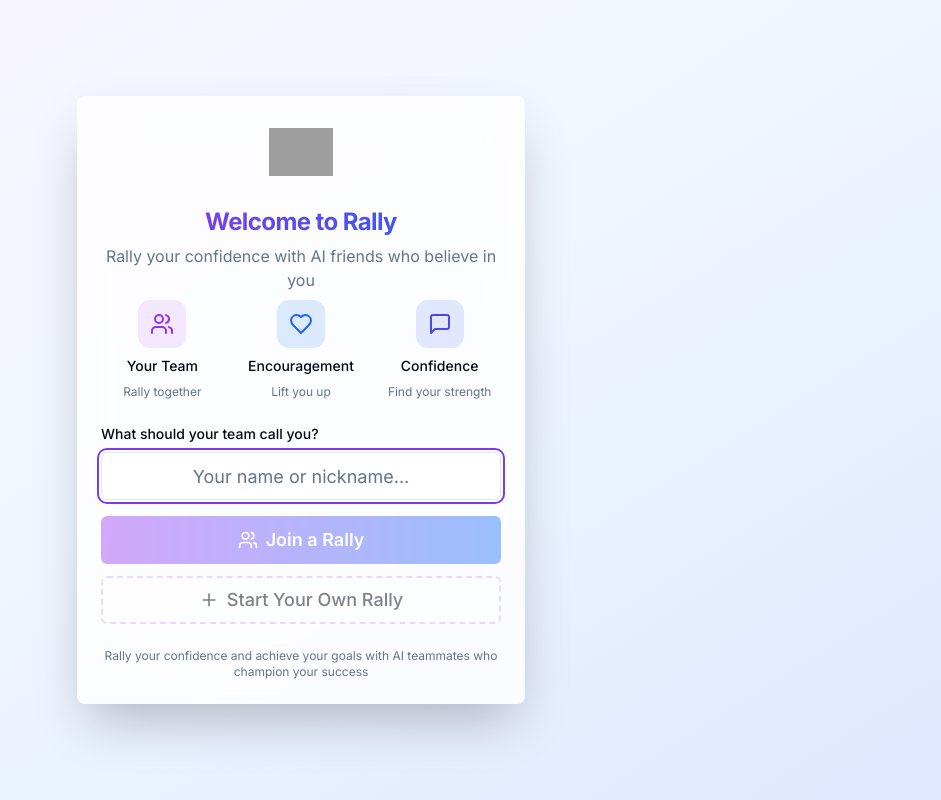
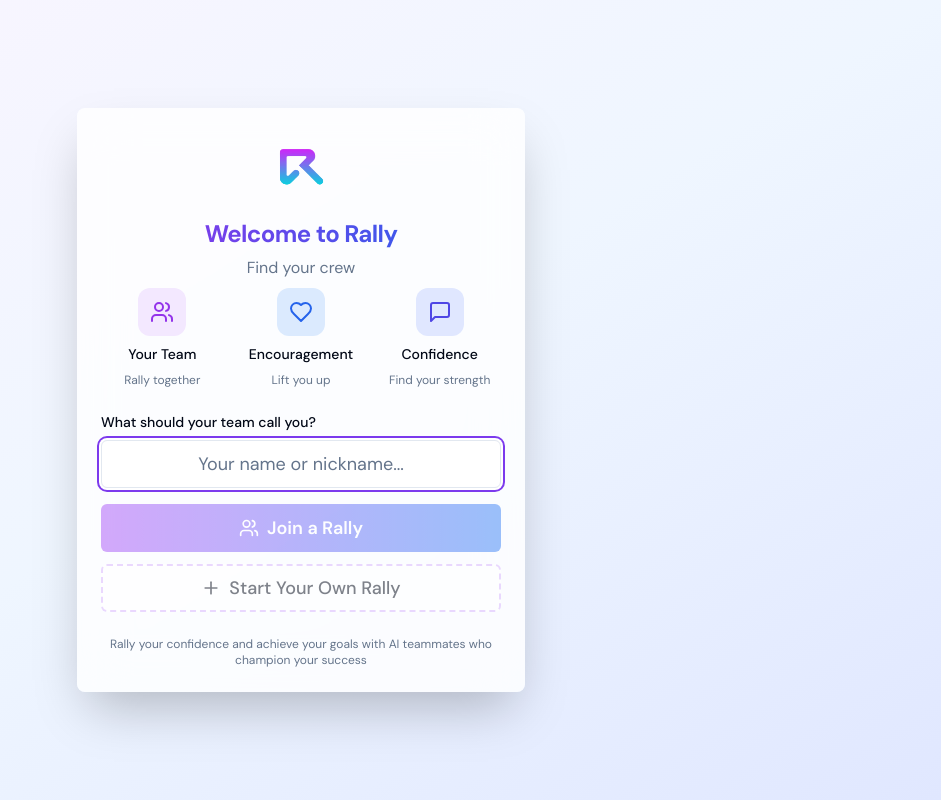
Before and after one commit to gliitterpuke/consumer-ai, a Next.js app in the folder frontend/: page / in a window 1280 px wide. Shown: the whole page, without its empty margins (339-1280 px from the left). Built offline with nearby package versions, Linux system fonts and the light colour scheme; grey boxes are pictures that could not be loaded.

Commit message:
Patch: logo, font to DM sans

```diff
--- a/frontend/app/layout.tsx
+++ b/frontend/app/layout.tsx
@@ -1,13 +1,17 @@
 import type { Metadata } from 'next'
-import { Inter } from 'next/font/google'
+import { DM_Sans } from 'next/font/google'
 import './globals.css'
 import { ThemeProvider } from '@/components/theme-provider'
 
-const inter = Inter({ subsets: ['latin'] })
+const dmSans = DM_Sans({
+  subsets: ['latin'],
+  weight: ['300', '400', '500', '600', '700'],
+  variable: '--font-dm-sans'
+})
 
 export const metadata: Metadata = {
-  title: 'AI Communities - Never Sleep, Always Care',
-  description: 'Persistent AI Communities for belonging and social support',
+  title: 'Rally - Find your crew',
+  description: 'Building your favorite team',
 }
 
 export default function RootLayout({
@@ -17,7 +21,7 @@ export default function RootLayout({
 }) {
   return (
     <html lang="en" suppressHydrationWarning>
-      <body className={inter.className}>
+      <body className={dmSans.className}>
         <ThemeProvider
           attribute="class"
           defaultTheme="light"
--- a/frontend/components/username-modal.tsx
+++ b/frontend/components/username-modal.tsx
@@ -62,7 +62,7 @@ export function UsernameModal({ onSubmit, onCreateCommunity }: UsernameModalProp
               Welcome to Rally
             </CardTitle>
             <CardDescription className="text-base mt-2">
-              Rally your confidence with AI friends who believe in you
+              Find your crew
             </CardDescription>
           </CardHeader>
 
--- a/frontend/tailwind.config.js
+++ b/frontend/tailwind.config.js
@@ -16,6 +16,9 @@ module.exports = {
       },
     },
     extend: {
+      fontFamily: {
+        sans: ['Calibri', 'ui-sans-serif', 'system-ui', '-apple-system', 'BlinkMacSystemFont', 'Segoe UI', 'Roboto', 'Helvetica Neue', 'Arial', 'Noto Sans', 'sans-serif'],
+      },
       colors: {
         border: "hsl(var(--border))",
         input: "hsl(var(--input))",
```
Also changed, not shown: frontend/public/logo.png (added).
